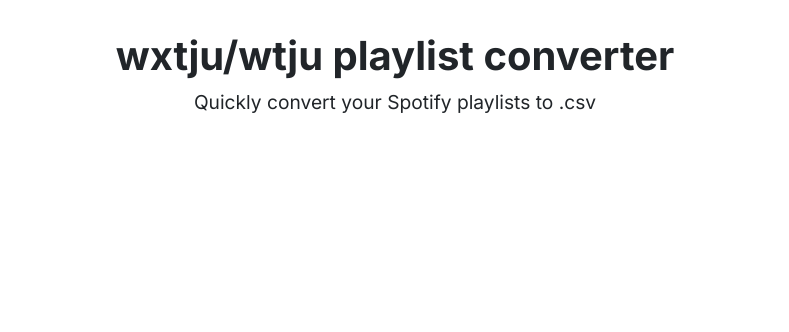
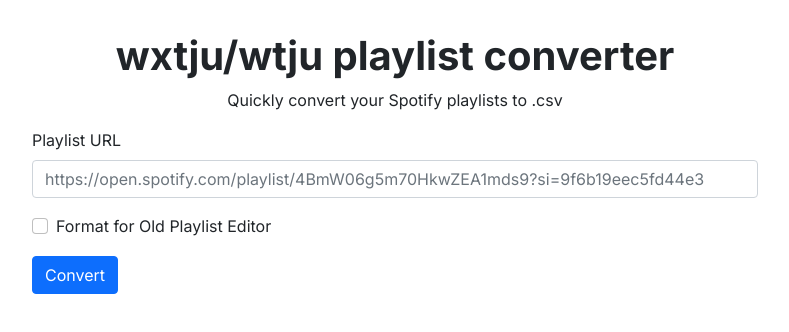
Before and after one commit to joek13/wxtj-converter, a React (Create React App) app in the folder frontend/: page / in a window 1280 px wide. Shown: the top 332 px of the page, without its empty margins (245-1034 px from the left). Built offline with nearby package versions, Linux system fonts and the light colour scheme.

Commit message:
Prototyped options

```diff
--- a/frontend/src/App.scss
+++ b/frontend/src/App.scss
@@ -4,7 +4,7 @@
 
 body {
     font-family: Inter, sans-serif;
-    font-size: 1.2rem;
+    // font-size: 1.2rem;
 }
 
 h1,h2,h3,h4,h5,h6 {
@@ -14,3 +14,9 @@
 .jumbotron {
     margin-top: 2rem;
 }
+
+.container-xs, .container-sm, .container-md, .container-lg, .container-xl {
+    &.options {
+        max-width: 750px;
+    }
+}
--- a/frontend/src/Main.tsx
+++ b/frontend/src/Main.tsx
@@ -1,8 +1,19 @@
+import { useState } from "react";
+import { Container, Row } from "react-bootstrap";
 import Header from "./components/header"
+import { Options, ConvertParams } from "./components/options";
 
 function Main() {
+
+    let convert = (params: ConvertParams) => {
+
+    };
+
     return (<>
         <Header />
+        <Container className="options" fluid="md">
+            <Options handleSubmit={convert} />
+        </Container>
     </>);
 }
 
--- /dev/null
+++ b/frontend/src/components/options.tsx
@@ -0,0 +1,67 @@
+import React, { ChangeEvent, useState } from "react";
+import { Button, Card, Col, Form, FormLabel, Row } from "react-bootstrap";
+
+export interface ConvertParams {
+    playlistUrl: string;
+    oldPlaylistEditor: boolean;
+    showTitle?: string;
+    showDate?: string
+}
+
+export function Options(_: { handleSubmit: (options: ConvertParams) => void }) {
+    let [playlistUrl, setPlaylistUrl] = useState<string>("");
+    let [useOldPlaylistEditor, setUseOldPlaylistEditor] = useState<boolean>(localStorage.getItem("useOldPlaylistEditor") == "true");
+    let [showTitle, setShowTitle] = useState<string | undefined>(localStorage.getItem("showTitle") || undefined);
+    let [showDate, setShowDate] = useState<string | undefined>(undefined);
+
+    let handleShowTitleChange = (ev: ChangeEvent<HTMLInputElement>) => {
+        let showTitle = ev.currentTarget.value;
+
+        // store show title in local storage, since it is likely to be the same across multiple visits
+        localStorage.setItem("showTitle", showTitle);
+        setShowTitle(showTitle);
+    };
+
+    let handleOutputFormatChanged = (ev: ChangeEvent<HTMLInputElement>) => {
+        // store preferred output format in local storage, since it is likely to stay the same across multiple visits
+        let useOldPlaylistEditor = ev.currentTarget.checked;
+
+        localStorage.setItem("useOldPlaylistEditor", useOldPlaylistEditor.toString());
+        setUseOldPlaylistEditor(useOldPlaylistEditor);
+    }
+
+    let handleSubmit = (ev: React.MouseEvent<HTMLButtonElement>) => {
+        ev.preventDefault();
+    };
+
+    return <>
+        <Form>
+            <Form.Group className="mb-3" controlId="playlistUrl">
+                <Form.Label>Playlist URL</Form.Label>
+                <Form.Control placeholder="https://open.spotify.com/playlist/4BmW06g5m70HkwZEA1mds9?si=9f6b19eec5fd44e3" value={playlistUrl} onChange={e => setPlaylistUrl(e.currentTarget.value)} required={true} />
+            </Form.Group>
+            <Form.Group className="" controlId="oldPlaylistEditor">
+                <Form.Check checked={useOldPlaylistEditor} onChange={handleOutputFormatChanged} label="Format for Old Playlist Editor" />
+            </Form.Group>
+            {useOldPlaylistEditor ?
+                (<Row className="px-2">
+                    <Col>
+                        <Form.Group controlId="showTitle">
+                            <Form.Label>Show title</Form.Label>
+                            <Form.Control placeholder="hot tub listening club" value={showTitle} onChange={handleShowTitleChange} required={true} />
+                            <Form.Text>Your show's title as it appears in the station interface.</Form.Text>
+                        </Form.Group>
+                    </Col>
+                    <Col>
+                        <Form.Group controlId="showDate">
+                            <Form.Label>Show date</Form.Label>
+                            <Form.Control type="date" value={showDate} onChange={e => setShowDate(e.currentTarget.value)} required={true} />
+                            <Form.Text>The date this show will air.</Form.Text>
+                        </Form.Group>
+                    </Col>
+                </Row>)
+                : null}
+            <Button variant="primary" type="submit" className="mt-3" onClick={handleSubmit}>Convert</Button>
+        </Form>
+    </>;
+}
```
